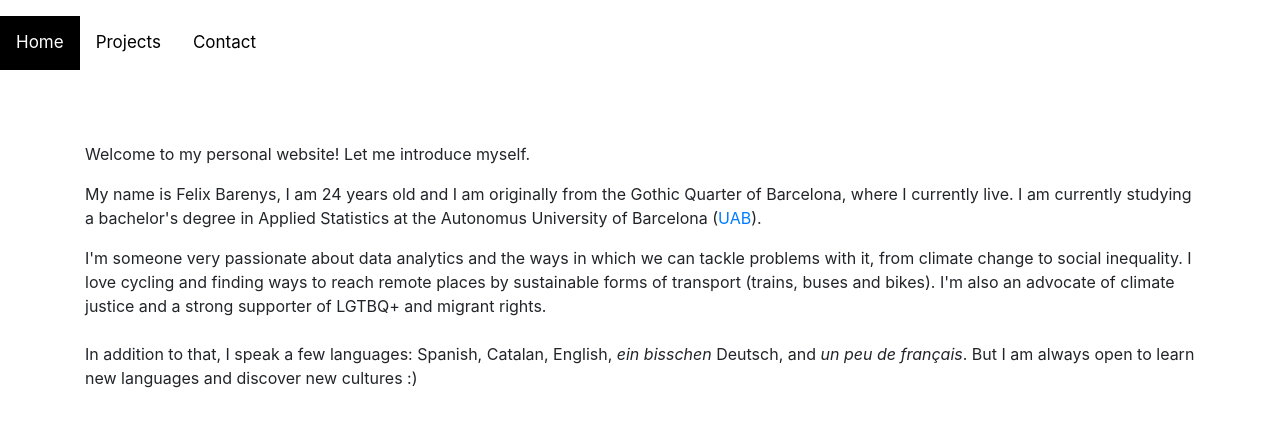
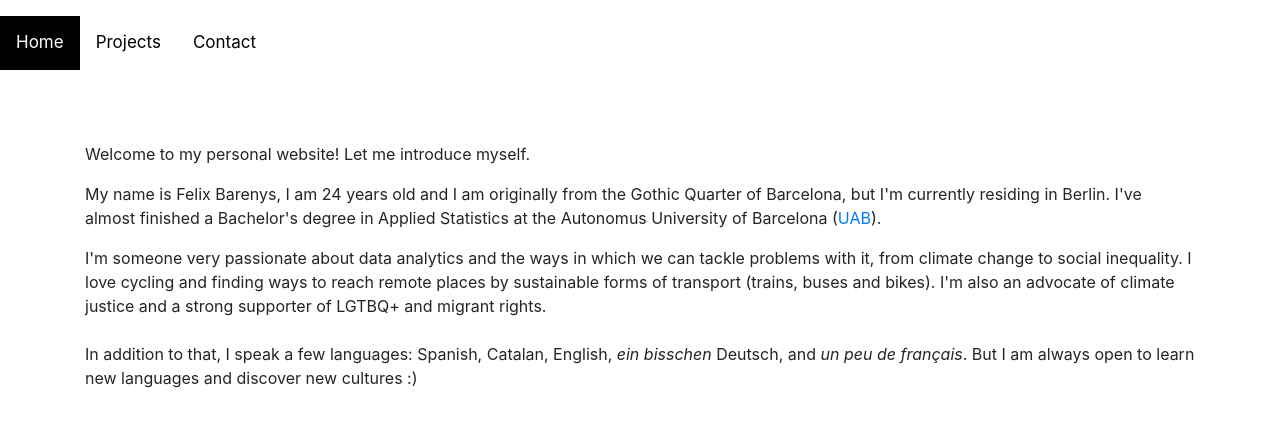
Before and after one commit to fbarenys/fbarenys.github.io, a plain HTML site: page index.html in a window 1280 px wide. Shown: the part 100-532 px from the top of the page. Drawn offline with nearby package versions, Linux system fonts and the light colour scheme.

Commit message:
Update index.html

```diff
--- a/index.html
+++ b/index.html
@@ -30,7 +30,7 @@
 
         <br><br>
 		<p>Welcome to my personal website! Let me introduce myself.</p>
-		<p> My name is Felix Barenys, I am <span id="age">-</span> years old and I am originally from the Gothic Quarter of Barcelona, where I currently live. I am currently studying a bachelor's degree in Applied Statistics at
+		<p> My name is Felix Barenys, I am <span id="age">-</span> years old and I am originally from the Gothic Quarter of Barcelona, but I'm currently residing in Berlin. I've almost finished a Bachelor's degree in Applied Statistics at
 			 the Autonomus University of Barcelona (<a href="https://www.uab.cat/web/universitat-autonoma-de-barcelona-1345467954774.html">UAB</a>).</p>
 
 		<p>
```
